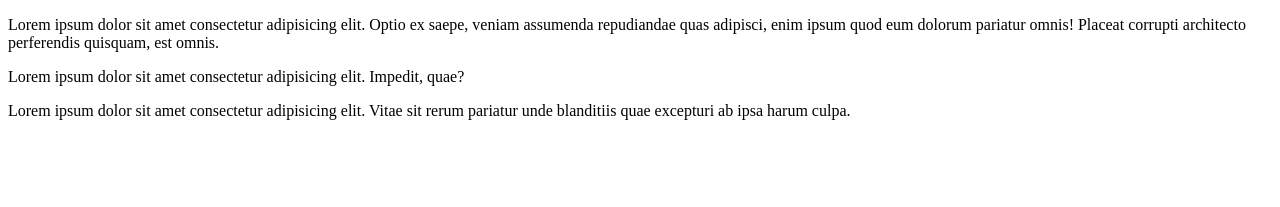
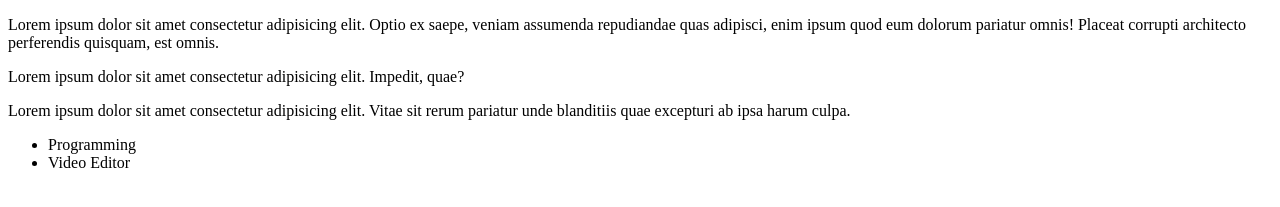
Before and after one commit to DaffaHerdian/Fork-test, a plain HTML site: page index.html in a window 1280 px wide. Shown: the part 105-312 px from the top of the page. Drawn offline with Linux system fonts and the light colour scheme.

Commit message:
menambahkan list file index html

```diff
--- a/index.html
+++ b/index.html
@@ -13,5 +13,11 @@
     </p>
     <p>Lorem ipsum dolor sit amet consectetur adipisicing elit. Impedit, quae?</p>
     <p>Lorem ipsum dolor sit amet consectetur adipisicing elit. Vitae sit rerum pariatur unde blanditiis quae excepturi ab ipsa harum culpa.</p>
+
+    <ul>
+        <li>Programming</li>
+        <li>Video Editor</li>
+    </ul>
+
 </body>
 </html>
```
